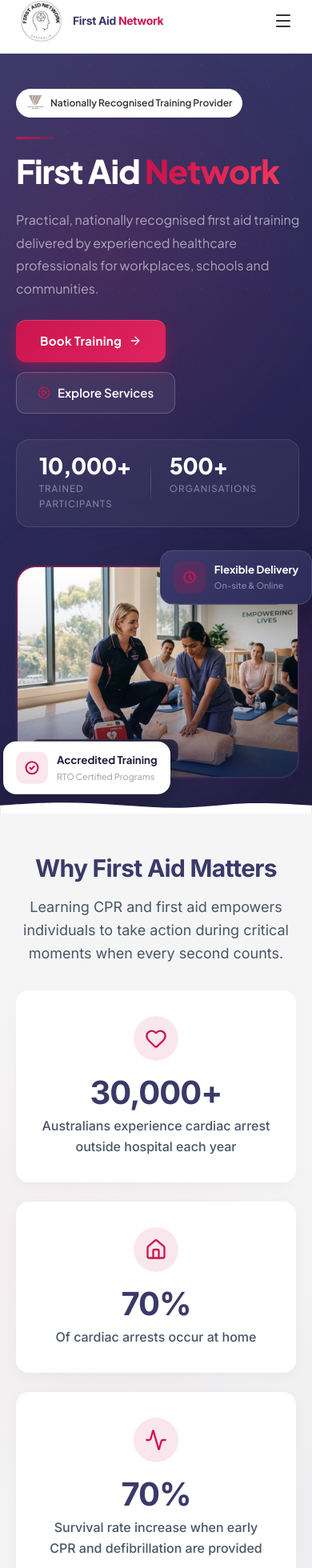
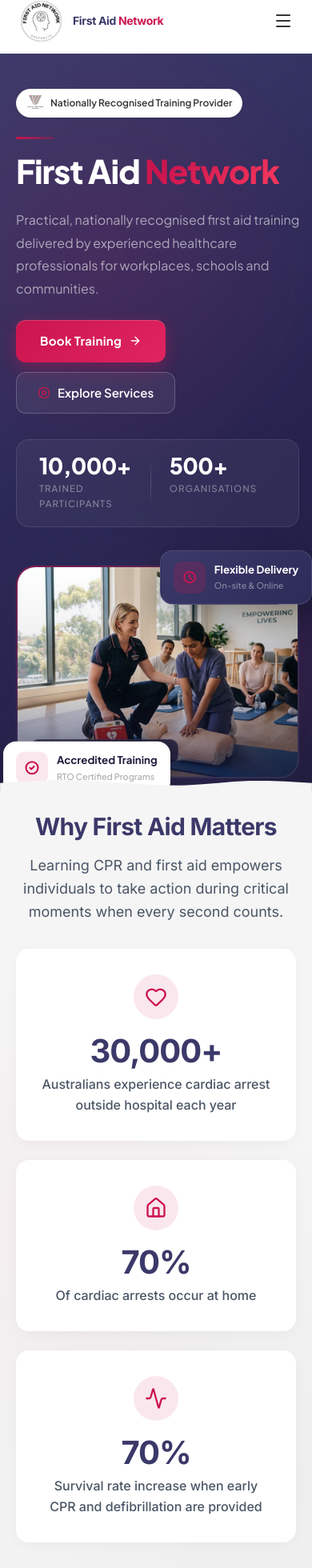
Before and after one commit to Gireeshma27/first-aid, a Next.js app: page / in a window 390 px wide. Shown: the part 14-1974 px from the top of the page at 80% size. Built offline with nearby package versions, Linux system fonts and the light colour scheme.

Commit message:
updated home page

```diff
--- a/sections/hero.tsx
+++ b/sections/hero.tsx
@@ -248,7 +248,7 @@
         ))}
 
         {/* ── Main grid ── */}
-        <div className="relative mx-auto max-w-7xl px-5 lg:px-10 py-[44px] md:py-[56px]" style={{ zIndex: 3 }}>
+        <div className="relative mx-auto max-w-7xl px-5 lg:px-10 pt-[44px] pb-[16px] md:pt-[56px] md:pb-[20px]" style={{ zIndex: 3 }}>
           <div className="grid lg:grid-cols-2 gap-12 lg:gap-16 items-center">
 
             {/* ── LEFT ── */}
@@ -393,7 +393,7 @@
         {/* Bottom wave */}
         <div className="absolute bottom-0 left-0 right-0 pointer-events-none" style={{ zIndex: 4 }}>
           <svg viewBox="0 0 1440 80" fill="none" xmlns="http://www.w3.org/2000/svg" className="w-full">
-            <path d="M0 40L48 36.7C96 33.3 192 26.7 288 26.7C384 26.7 480 33.3 576 40C672 46.7 768 53.3 864 50C960 46.7 1056 33.3 1152 30C1248 26.7 1344 33.3 1392 36.7L1440 40V80H0V40Z" fill="white" />
+            <path d="M0 40L48 36.7C96 33.3 192 26.7 288 26.7C384 26.7 480 33.3 576 40C672 46.7 768 53.3 864 50C960 46.7 1056 33.3 1152 30C1248 26.7 1344 33.3 1392 36.7L1440 40V80H0V40Z" fill="#F5F5F5" />
           </svg>
         </div>
       </section>
--- a/sections/statistics.tsx
+++ b/sections/statistics.tsx
@@ -98,7 +98,7 @@
   }, [])
 
   return (
-    <section className="relative py-12 md:py-16 bg-[#F5F5F5] overflow-hidden">
+    <section className="relative pt-6 pb-12 md:pt-8 md:pb-16 bg-[#F5F5F5] overflow-hidden">
       {/* Subtle animated background elements */}
       <div className="absolute inset-0 pointer-events-none" style={{
         background: 'radial-gradient(circle at 20% 50%, rgba(203,21,78,0.04) 0%, transparent 50%), radial-gradient(circle at 80% 80%, rgba(59,57,105,0.04) 0%, transparent 50%)',
```
